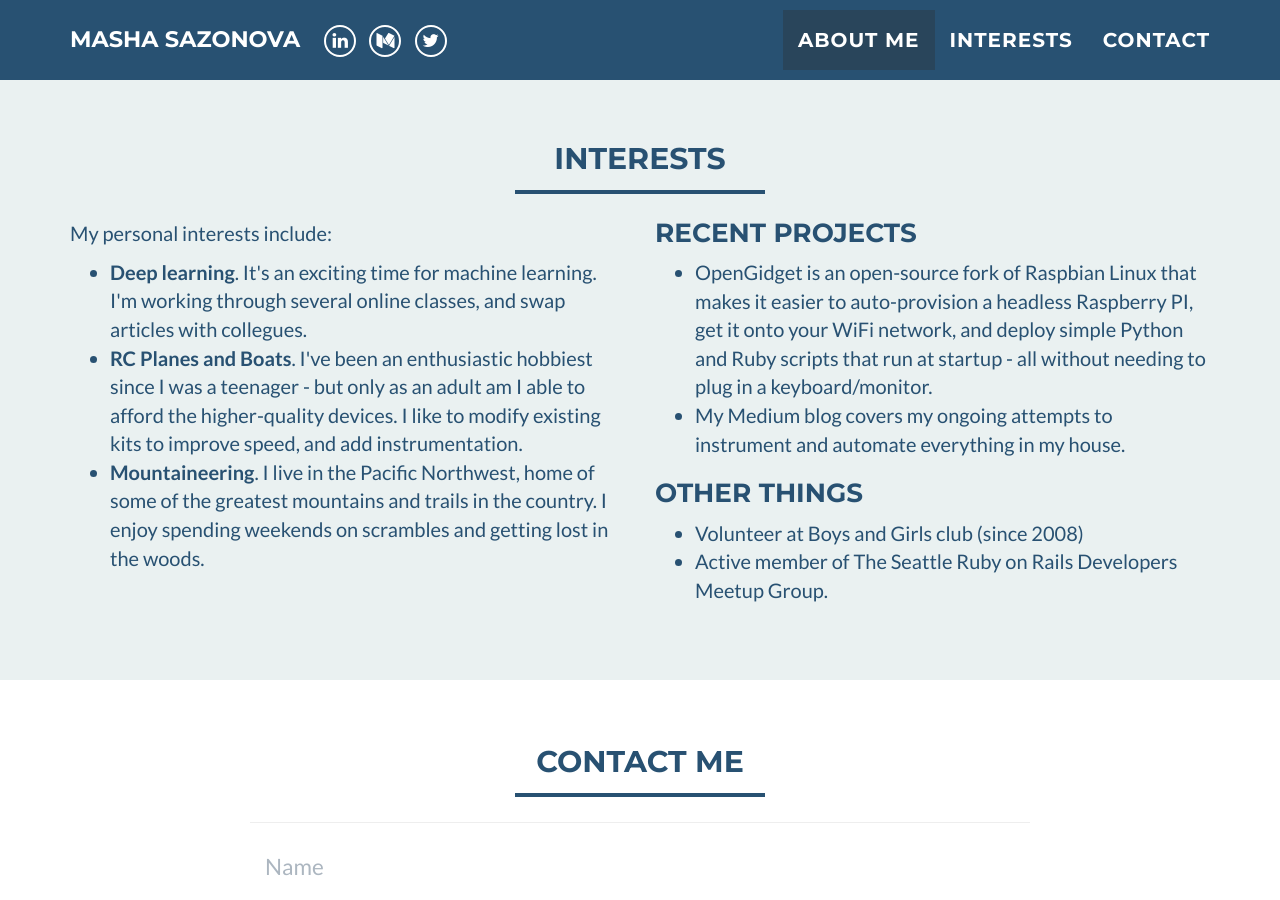
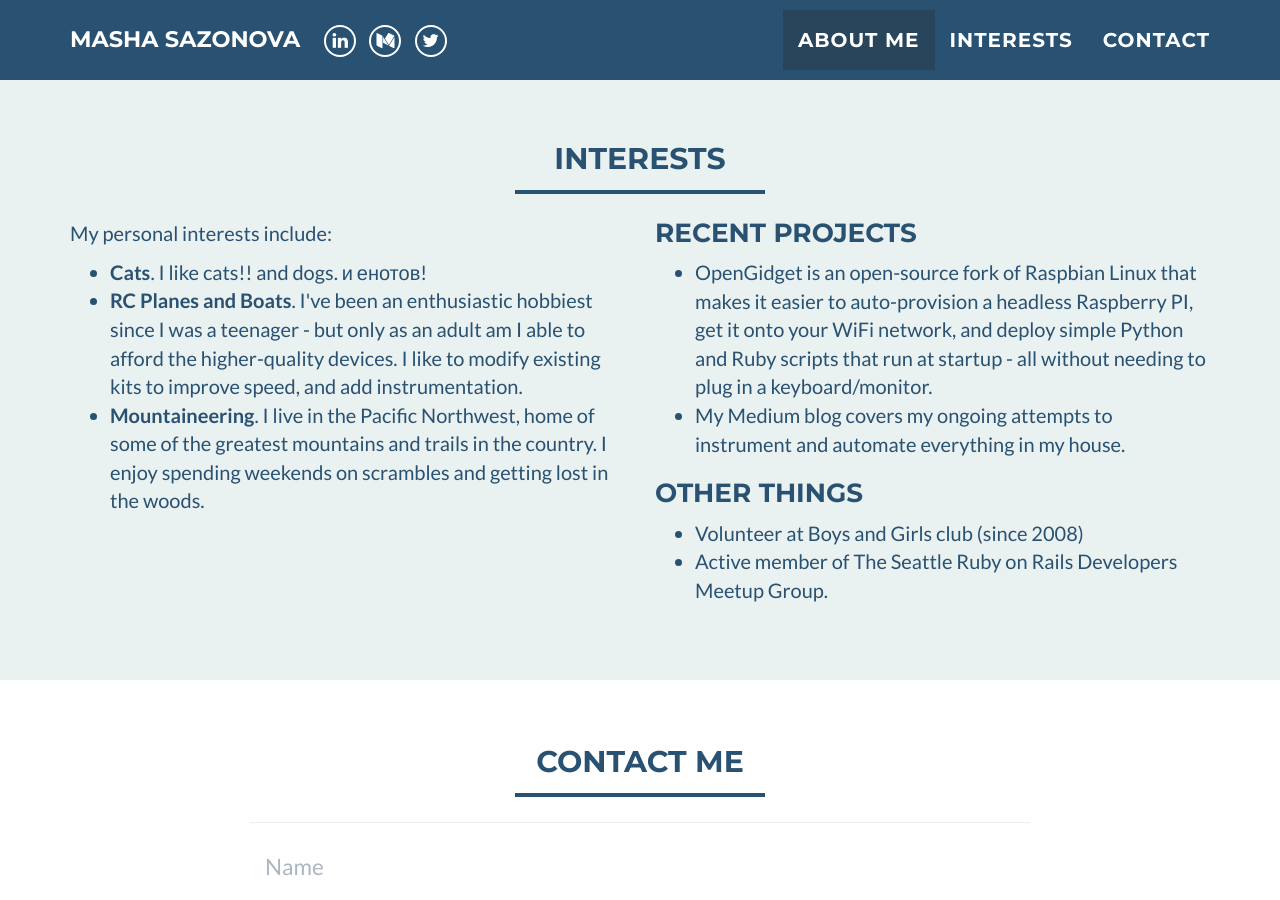
Before and after one commit to kisamurka/kisamurka.github.io, a Jekyll site: the page built from index.html, in a window 1280 px wide and 900 px high, scrolled down 1100 px. Built offline with Jekyll 4.4.1, drawn with Linux system fonts in a browser that asks for light colours.

Commit message:
Update interests.html

```diff
--- a/_includes/interests.html
+++ b/_includes/interests.html
@@ -13,7 +13,7 @@
         </p>
 			<ul>
 			  <li>
-				 <b>Deep learning</b>. It's an exciting time for machine learning. I'm working through several online classes, and swap articles with collegues.
+				 <b>Cats</b>. I like cats!! and dogs. и енотов!
 			  </li>
 			  <li>
 				  <b>RC Planes and Boats</b>. I've been an enthusiastic hobbiest since I was a teenager - but only as an adult am I able to afford the higher-quality
```
